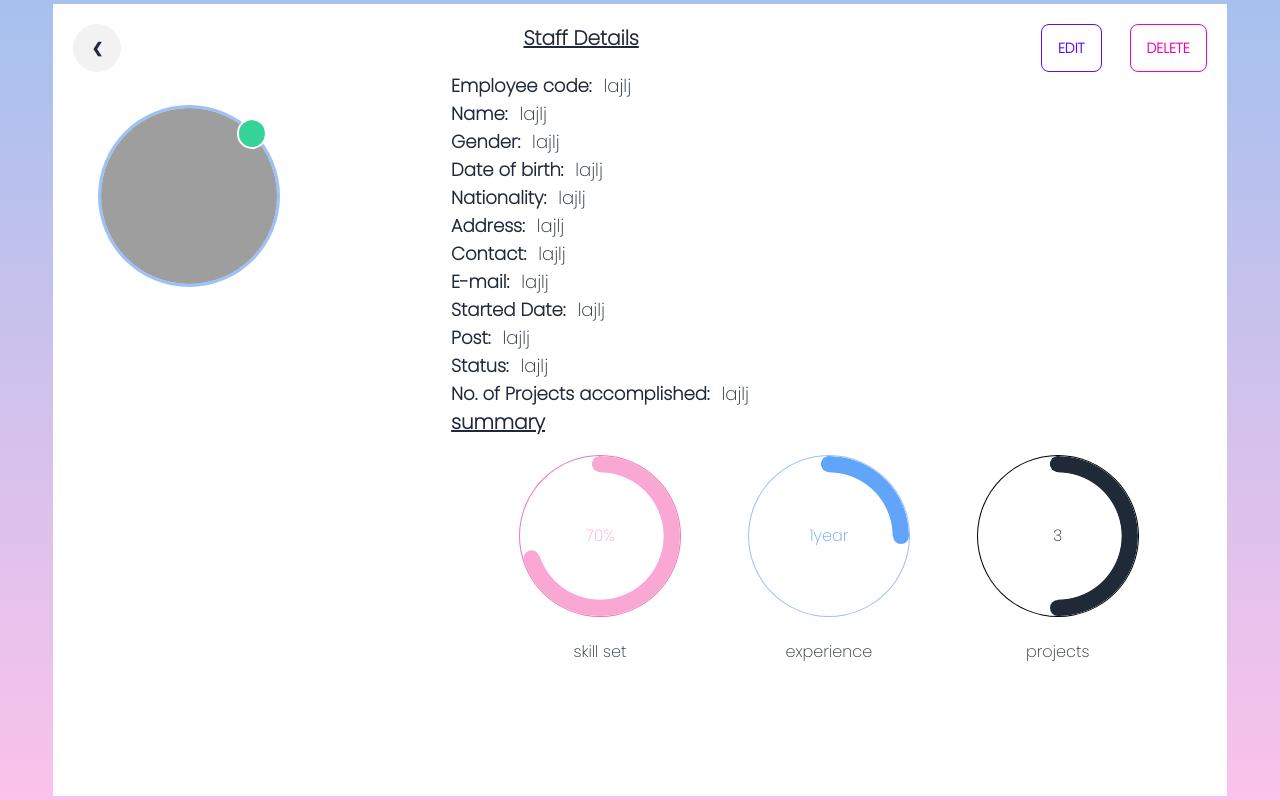
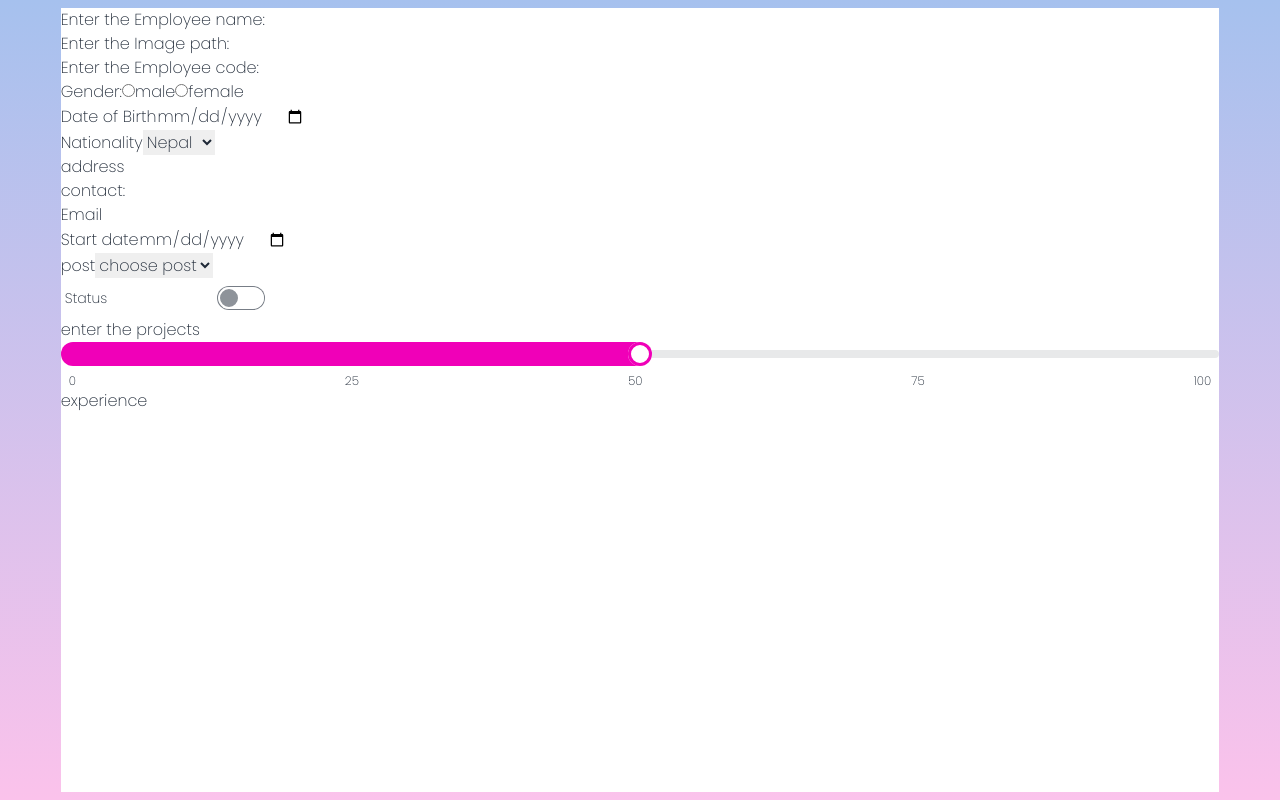
Before and after one commit to seeyog-stha/Company, a React (Vite) app: page /Staff/Create in a window 1280 px wide. Built offline with nearby package versions, Linux system fonts and the light colour scheme; grey boxes are pictures that could not be loaded.

Commit message:
routing to staffdetail and created create page

```diff
--- a/src/component/Layout.jsx
+++ b/Pages/Layout.jsx
@@ -1,7 +1,7 @@
 import React from 'react'
 import { Outlet } from 'react-router-dom'
-import Navbar from './Navbar'
-import Footer from './Footer'
+import Navbar from '../src/component/Navbar'
+import Footer from '../src/component/Footer'
 
 export default function Layout(props) {
     const setTheme=props.setTheme
--- a/src/App.jsx
+++ b/src/App.jsx
@@ -1,11 +1,10 @@
 import { useState } from "react";
-import Navbar from "./component/Navbar";
-import Footer from "./component/Footer";
 import { BrowserRouter, Route, Routes } from "react-router-dom";
 import Home from "../Pages/Home";
 import StaffPage from "../Pages/StaffPage";
 import StaffDetails from "./component/StaffDetails";
-import Layout from "./component/Layout";
+import Layout from "../Pages/Layout";
+import Create from "./component/Create";
 function App() {
   const [theme, setTheme] = useState("light");
 
@@ -23,6 +22,7 @@ function App() {
             <Route path="/Staff" element={<StaffPage />}></Route>
             </Route>
             <Route path="/Staff/:id" element={<StaffDetails/>}></Route>
+            <Route path="/Staff/Create" element={<Create></Create>}></Route>
           </Routes>
 
         </BrowserRouter>
--- /dev/null
+++ b/src/component/Create.jsx
@@ -0,0 +1,103 @@
+import React from "react";
+
+export default function Create() {
+  return (
+    <>
+      <div className="h-screen w-screen  bg-gradient-to-t from-[#fbc2eb] to-[#a6c1ee] p-2">
+        <div className="h-[98vh] w-11/12 bg-base-100 mx-auto overflow-y-auto">
+          <form action="">
+            <div>
+              <label htmlFor="name">Enter the Employee name:</label>
+              <input type="text" name="name" id="name" />
+            </div>
+            <div>
+              <label htmlFor="img">Enter the Image path:</label>
+              <input type="text" name="name" id="img" />
+            </div>
+          </form>
+          <div>
+            <label htmlFor="code">Enter the Employee code:</label>
+            <input type="text" name="code" id="code" />
+          </div>
+          <div>
+            Gender:
+            <input type="radio" name="gender" id="male" />
+            <label htmlFor="male">male</label>
+            <input type="radio" name="gender" id="female" />
+            <label htmlFor="female">female</label>
+          </div>
+          <div>
+            <label htmlFor="dob">Date of Birth</label>
+            <input type="date" name="" id="dob" />
+          </div>
+          <div>
+            <label htmlFor="nationality">Nationality</label>
+            <select name="nationality" id="nationality">
+              <option value="nepal">Nepal</option>
+              <option value="india">India</option>
+              <option value="us">US</option>
+              <option value="others">Others</option>
+            </select>
+          </div>
+          <div>
+            <label htmlFor="address">address</label>
+            <input type="text" name="address" id="address" />
+          </div>
+          <div>
+            <label htmlFor="contact">contact:</label>
+            <input type="tel" name="contact" id="contact" />
+          </div>
+          <div>
+            <label htmlFor="email">Email</label>
+            <input type="email" name="email" id="email" />
+          </div>
+          <div>
+            <label htmlFor="sdate">Start date</label>
+            <input type="date" id="sdate" />
+          </div>
+          <div>
+            <label htmlFor="post">post</label>
+            <select name="post" id="post">
+              <option disabled selected>
+                choose post
+              </option>
+              <option value="CEO">CEO</option>
+              <option value="DEveloper">Developer</option>
+              <option value="HR">HR</option>
+            </select>
+          </div>
+          <div className=" w-52">
+            <label className="cursor-pointer label">
+              <span className="label-text">Status</span>
+              <input type="checkbox" className="toggle toggle-accent" />
+            </label>
+          </div>
+          <div>
+            <label htmlFor="project">enter the projects</label>
+            <input type="number" id="project" />
+          </div>
+          <div>
+            <input
+              type="range"
+              min={0}
+              max="100"
+              className="range range-secondary"
+              step="25"
+            />
+            <div className="w-full flex justify-between text-xs px-2">
+              <span>0</span>
+              <span>25</span>
+              <span>50</span>
+              <span>75</span>
+              <span>100</span>
+            </div>
+          </div>
+          <div>
+            <label htmlFor="experience">experience</label>
+            <input type="number" name="experience" id="experience" />
+          </div>
+        </div>
+      </div>
+    </>
+  );
+}
--- a/src/component/Staff.jsx
+++ b/src/component/Staff.jsx
@@ -1,6 +1,7 @@
 import React from "react";
 import useFetch from "./useFetch";
 import Table from "./Table";
+import { Link } from "react-router-dom";
 
 export default function Staff() {
   const { data, pending, error } = useFetch("http://localhost:8000/data");
@@ -56,7 +57,9 @@ export default function Staff() {
             </div>
             {/* rigth search  */}
             <div className="order-first lg:order-last flex">
-              <div className="btn btn-sm bg-green-700 mr-10 my-auto text-base-200">+create</div>
+              <div className="btn btn-sm bg-green-700 mr-10 my-auto text-base-200">
+                <Link to="/Staff/Create">+create</Link>
+              </div>
               <div className="join my-1">
                 <input
                   type="text"
--- a/src/component/StaffDetails.jsx
+++ b/src/component/StaffDetails.jsx
@@ -1,8 +1,13 @@
-import React from 'react'
-import { useNavigate } from 'react-router-dom'
+import React, { useState } from 'react'
+import useFetch from './useFetch'
+import { useNavigate,useParams } from 'react-router-dom'
 
 export default function StaffDetails() {
+
+    const {id}=useParams()
     const navigate=useNavigate()
+    const {data,pending,error}=useFetch("http://localhost:8000/data/"+id)
+    console.log(data,pending,error)
   return (
     <>
     <div className='w-full h-screen bg-gradient-to-t from-[#fbc2eb] to-[#a6c1ee] flex items-center justify-center'>
@@ -17,58 +22,64 @@ export default function StaffDetails() {
                 </div>
             </div>
             {/* for staff info  */}
-            <div className='flex justify-between flex-col lg:flex-row items-center lg:items-start'>
+            <div className="flex justify-center">
+            {pending && (
+              <span className="loading loading-dots loading-lg m-auto"></span>
+            )}
+          </div>
+          {error && <h1>{error}</h1>}
+           { data&&<div className='flex justify-between flex-col lg:flex-row items-center lg:items-start'>
                 {/* image section  */}
 
-                <div className='avatar online lg:h-44 mt-9 lg:ml-7'>
+                <div className={`avatar ${data.status=="active"? "online":"offline"} lg:h-44 mt-9 lg:scroll-ml-7`}>
                     <div className='lg:w-44 rounded-full ring '>
-                        <img src="https://image.shutterstock.com/image-photo/official-photo-booth-portrait-woman-260nw-303266858.jpg" alt="" />
+                        <img src={data.image} alt="" />
                     </div>
                 </div>
                 {/* info section  */}
                 <div className='w-2/3 mt-10 lg:mt-0'>
                     {/* basic info  */}
-                    <div className='text-lg'>
+                    <div className='text-lg '>
                         <div className='flex'>
                             <h5 className='font-bold mr-3'>Employee code:</h5>
-                            <p >lajlj</p>
+                            <p >{data.code}</p>
                         </div>
-                        <div className='flex'>
+                        <div className='flex capitalize'>
                             <h5 className='font-bold mr-3'>Name:</h5>
-                            <p >lajlj</p>
+                            <p >{data.name}</p>
                         </div>
-                        <div className='flex'>
+                        <div className='flex capitalize'>
                             <h5 className='font-bold mr-3'>Gender:</h5>
-                            <p >lajlj</p>
+                            <p >{data.gender}</p>
                         </div>
                         <div className='flex'>
                             <h5 className='font-bold mr-3'>Date of birth:</h5>
-                            <p >lajlj</p>
+                            <p >{data.dob}</p>
                         </div>
-                        <div className='flex'>
+                        <div className='flex capitalize'>
                             <h5 className='font-bold mr-3'>Nationality:</h5>
-                            <p >lajlj</p>
-                        </div> <div className='flex'>
+                            <p >{data.nationality}</p>
+                        </div> <div className='flex capitalize'>
                             <h5 className='font-bold mr-3'>Address:</h5>
-                            <p >lajlj</p>
+                            <p >{data.address}</p>
                         </div> <div className='flex'>
                             <h5 className='font-bold mr-3'>Contact:</h5>
-                            <p >lajlj</p>
+                            <p >{data.contact}</p>
                         </div> <div className='flex'>
                             <h5 className='font-bold mr-3'>E-mail:</h5>
-                            <p >lajlj</p>
+                            <p >{data.email}</p>
                         </div> <div className='flex'>
                             <h5 className='font-bold mr-3'>Started Date:</h5>
-                            <p >lajlj</p>
-                        </div> <div className='flex'>
+                            <p >{data.sdate}</p>
+                        </div> <div className='flex capitalize'>
                             <h5 className='font-bold mr-3'>Post:</h5>
-                            <p >lajlj</p>
-                        </div> <div className='flex'>
+                            <p >{data.post}</p>
+                        </div> <div className='flex capitalize'>
                             <h5 className='font-bold mr-3'>Status:</h5>
-                            <p >lajlj</p>
+                            <p >{data.status}</p>
                         </div> <div className='flex'>
                             <h5 className='font-bold mr-3'>No. of Projects accomplished:</h5>
-                            <p >lajlj</p>
+                            <p >{data.projects}</p>
                         </div>
 
                     </div>
@@ -76,21 +87,21 @@ export default function StaffDetails() {
                         <p className='underline text-xl font-bold mb-5'> summary</p>
                     <div className='flex justify-evenly flex-col items-center lg:flex-row'>
                         <div>
-                        <div className="radial-progress ring-1 ring-pink-400 text-pink-300" style={{ "--value": "70", "--size": "10rem", "--thickness": "1rem" }}>70%</div>
+                        <div className="radial-progress ring-1 ring-pink-400 text-pink-300" style={{ "--value": `${data.skill}`, "--size": "10rem", "--thickness": "1rem" }}>{data.skill}%</div>
                         <p className='text-center mt-6'>skill set</p>
                         </div>
                         <div>
-                        <div className="radial-progress text-blue-400 ring-1" style={{ "--value": "25", "--size": "10rem", "--thickness": "1rem" }}>1year</div>
+                        <div className="radial-progress text-blue-400 ring-1" style={{ "--value": `${data.experience}*15`, "--size": "10rem", "--thickness": "1rem" }}>{data.experience}year</div>
                         <p className='text-center mt-6'>experience</p>
                         </div>
                         <div>
-                        <div className="radial-progress ring-1 ring-black" style={{ "--value": "50", "--size": "10rem", "--thickness": "1rem" }}>3</div>
+                        <div className="radial-progress ring-1 ring-black" style={{ "--value": `${data.projects}*10`, "--size": "10rem", "--thickness": "1rem" }}>{data.projects}</div>
                         <p className='text-center mt-6'>projects</p>
                         </div>
 
                     </div>
                 </div>
-            </div>
+            </div>}
 
         </div>
 
```
Also changed, not shown: db/data.json (+101 -8 lines).
